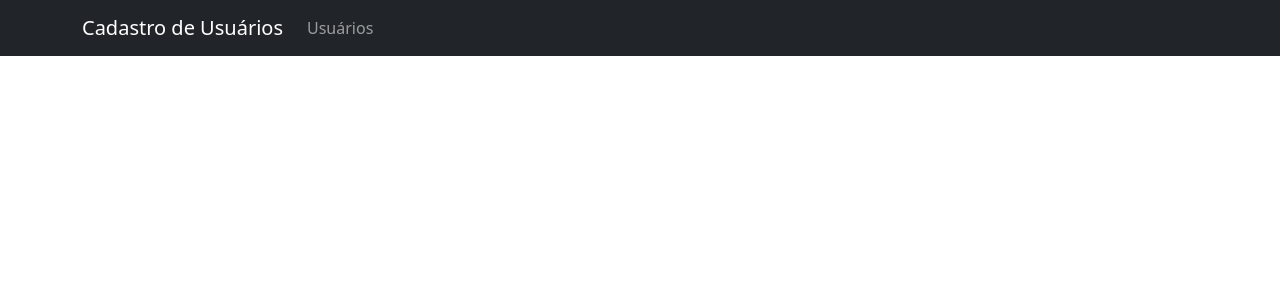
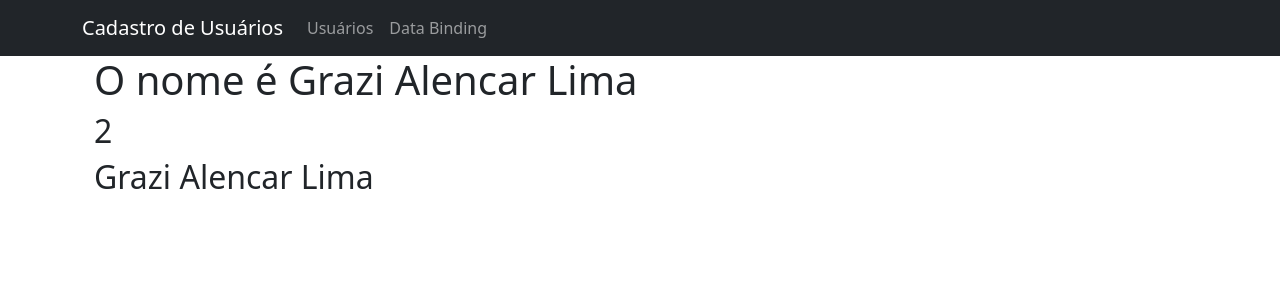
Before and after one commit to ArturBarreto/crud-dio-angular, an Angular app: page /data-binding in a window 1280 px wide. Before the commit this address led to /. Shown: the top 300 px of the page. Built offline with nearby package versions, Linux system fonts and the light colour scheme.

Commit message:
Interpolação e property data binding

```diff
--- a/src/app/app-routing.module.ts
+++ b/src/app/app-routing.module.ts
@@ -1,5 +1,6 @@
 import { NgModule } from '@angular/core';
 import { RouterModule, Routes } from '@angular/router';
+import { DataBindingComponent } from './pages/data-binding/data-binding.component';
 import { UserFormComponent } from './pages/users/user-form/user-form.component';
 import { UsersListComponent } from './pages/users/users-list/users-list.component';
 
@@ -12,6 +13,9 @@ const routes: Routes = [
   },
   {
     path:'form/:id', component: UserFormComponent
+  },
+  {
+    path: 'data-binding', component: DataBindingComponent
   }
 ];
 
--- a/src/app/app.module.ts
+++ b/src/app/app.module.ts
@@ -8,13 +8,15 @@ import { HeaderComponent } from './components/header/header.component';
 import { UsersListComponent } from './pages/users/users-list/users-list.component';
 import { UserFormComponent } from './pages/users/user-form/user-form.component';
 import { FormsModule, ReactiveFormsModule } from '@angular/forms';
+import { DataBindingComponent } from './pages/data-binding/data-binding.component';
 
 @NgModule({
   declarations: [
     AppComponent,
     HeaderComponent,
     UsersListComponent,
-    UserFormComponent
+    UserFormComponent,
+    DataBindingComponent
   ],
   imports: [
     BrowserModule,
--- a/src/app/components/header/header.component.html
+++ b/src/app/components/header/header.component.html
@@ -10,6 +10,9 @@
                 <li class="nav-item">
                     <a routerLink="/" class="nav-link">Usuários</a>
                 </li>
+                <li class="nav-item">
+                    <a routerLink="/data-binding" class="nav-link">Data Binding</a>
+                </li>
             </ul>
         </div>
     </div>
--- /dev/null
+++ b/src/app/pages/data-binding/data-binding.component.html
@@ -0,0 +1,3 @@
+<h1>O nome é {{ text }}</h1>
+<h2>{{ 1 + 1}}</h2>
+<h2>{{retornaNome()}}</h2>
--- /dev/null
+++ b/src/app/pages/data-binding/data-binding.component.ts
@@ -0,0 +1,21 @@
+import { Component, OnInit } from '@angular/core';
+
+@Component({
+  selector: 'app-data-binding',
+  templateUrl: './data-binding.component.html',
+  styleUrls: ['./data-binding.component.css']
+})
+export class DataBindingComponent implements OnInit {
+
+  text = 'Grazi Alencar Lima'
+
+  retornaNome(): string {
+    return this.text;
+  }
+
+  constructor() { }
+
+  ngOnInit(): void {
+  }
+
+}
--- a/src/app/pages/users/user-form/user-form.component.html
+++ b/src/app/pages/users/user-form/user-form.component.html
@@ -33,7 +33,7 @@
         <div class="row my-4">
           <div class="form-group col-12 mt-4">
             <button type="button" class="btn btn-outline-danger float-start" routerLink="/">Cancelar</button>
-            <button type="button" class="btn btn-outline-success float-end" (click)="createUser()">Enviar</button>
+            <button type="button" class="btn btn-outline-success float-end" (click)="actionButton()">Enviar</button>
           </div>
         </div>
       </form>
```
Also changed, not shown: src/app/pages/data-binding/data-binding.component.css (added), 1 other file (tests, documents, lock files or other folders).
